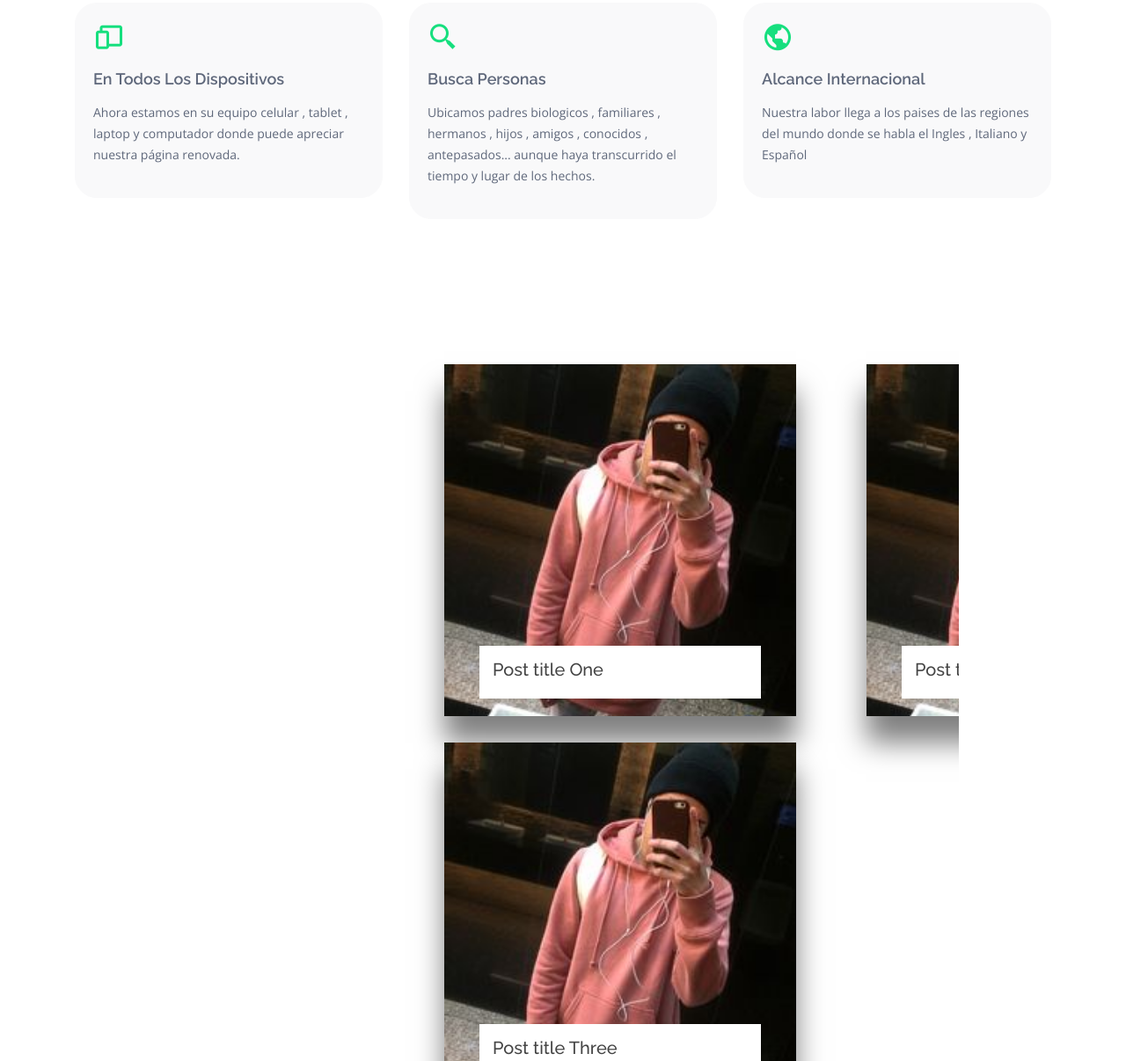
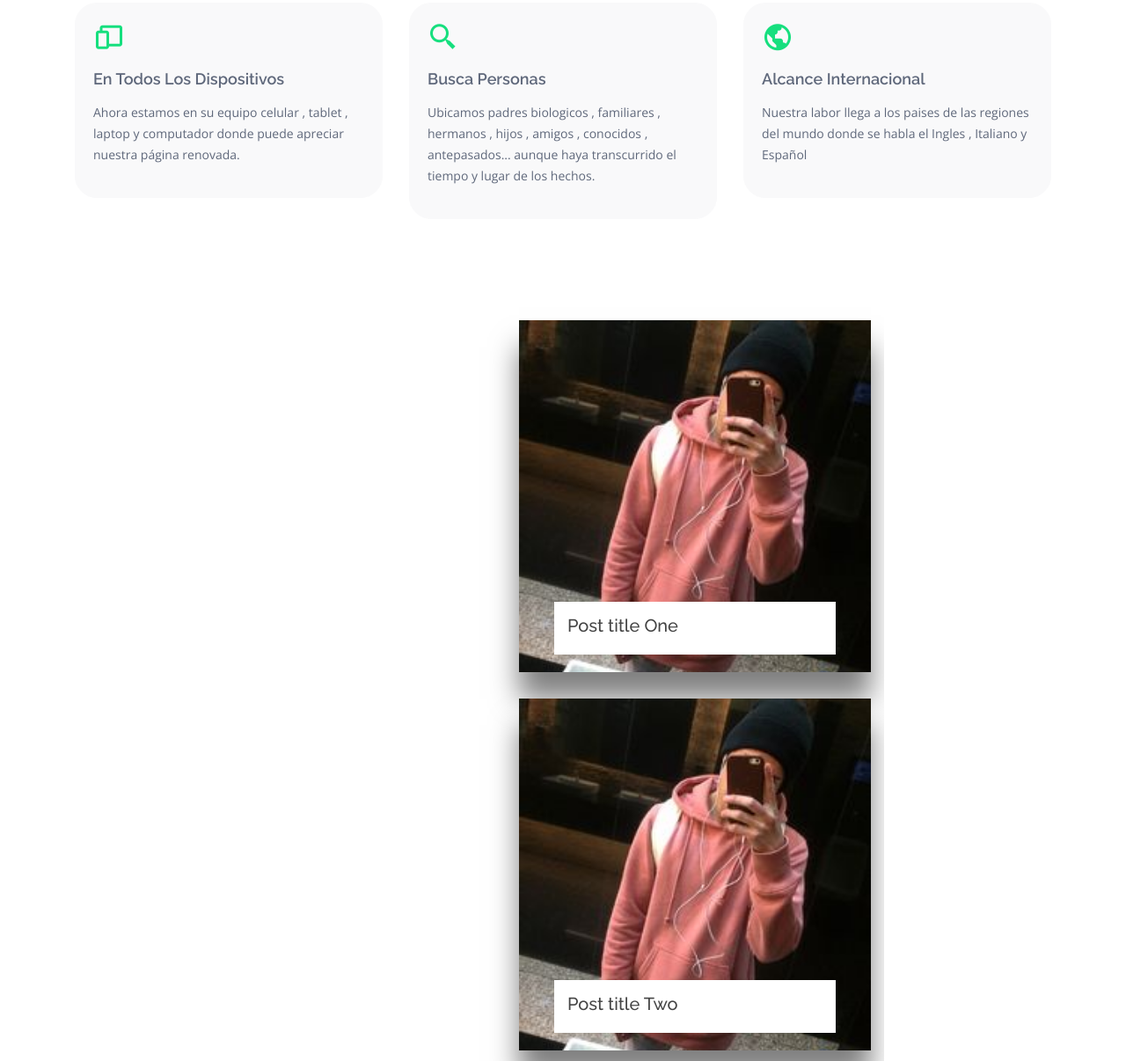
Before and after one commit to ysEnmanuel/Amigos, a plain HTML site: page index.html in a window 1280 px wide. Shown: the part 637-1843 px from the top of the page at 88% size. Drawn offline with nearby package versions, Linux system fonts and the light colour scheme.

Commit message:
Update style.css

```diff
--- a/assets/css/style.css
+++ b/assets/css/style.css
@@ -1374,10 +1374,10 @@ section {
   display: grid;
   overflow-x:scroll;
   overflow-y: hidden;
-  margin: 50px 0;
+  margin: auto auto;
   flex-wrap: wrap;
   justify-content: space-around;
-  grid-template-columns: repeat(2,auto);
+  grid-template-columns: repeat(auto,auto);
   grid-gap: 0 50px;
 
   padding: 100px 300px;
```
